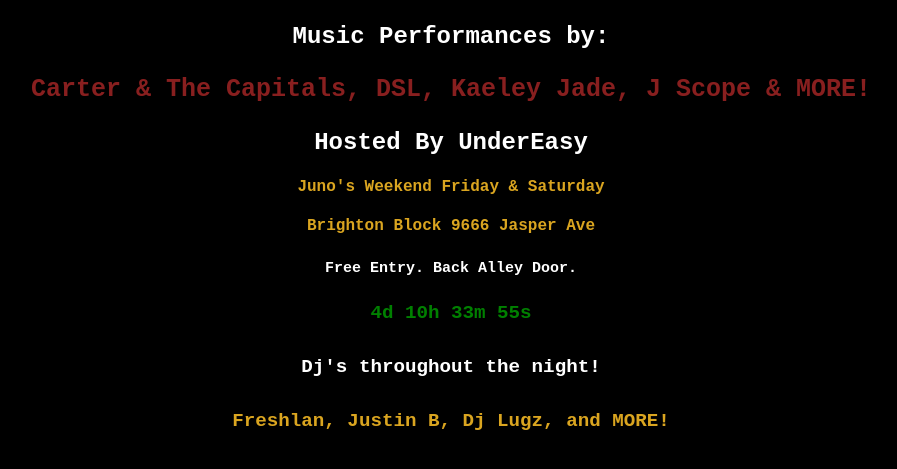
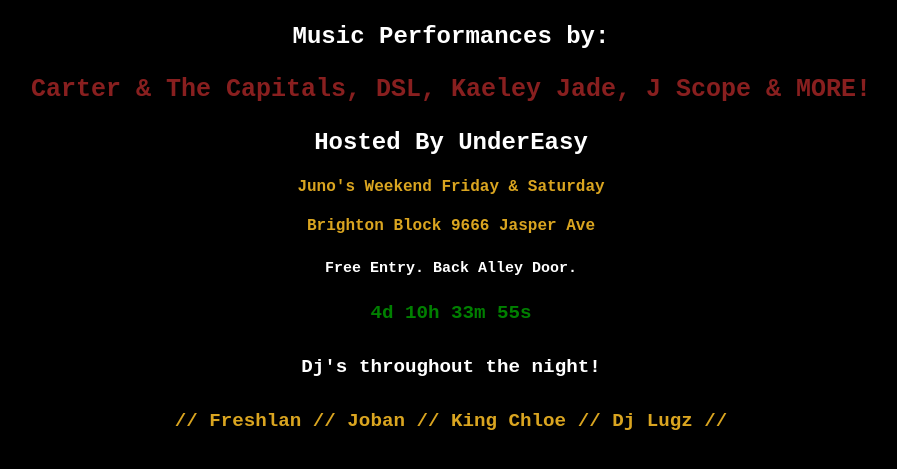
Before and after one commit to thespaceyeg/thespaceyeg.github.io, a plain HTML site: page index.html in a window 1280 px wide. Shown: the part 147-616 px from the top of the page, without its empty margins (189-1086 px from the left). Drawn offline with Linux system fonts and the light colour scheme.

Commit message:
Update index.html

```diff
--- a/index.html
+++ b/index.html
@@ -80,7 +80,7 @@
     </script>
 
       <h5 style="font-size: larger;">Dj's throughout the night!</h5>
-      <h5 style="font-size: larger; color: goldenrod;">Freshlan, Justin B, Dj Lugz, and MORE!</h5>
+      <h5 style="font-size: larger; color: goldenrod;">// Freshlan // Joban // King Chloe // Dj Lugz //</h5>
 
   </body>
 </html>
```
